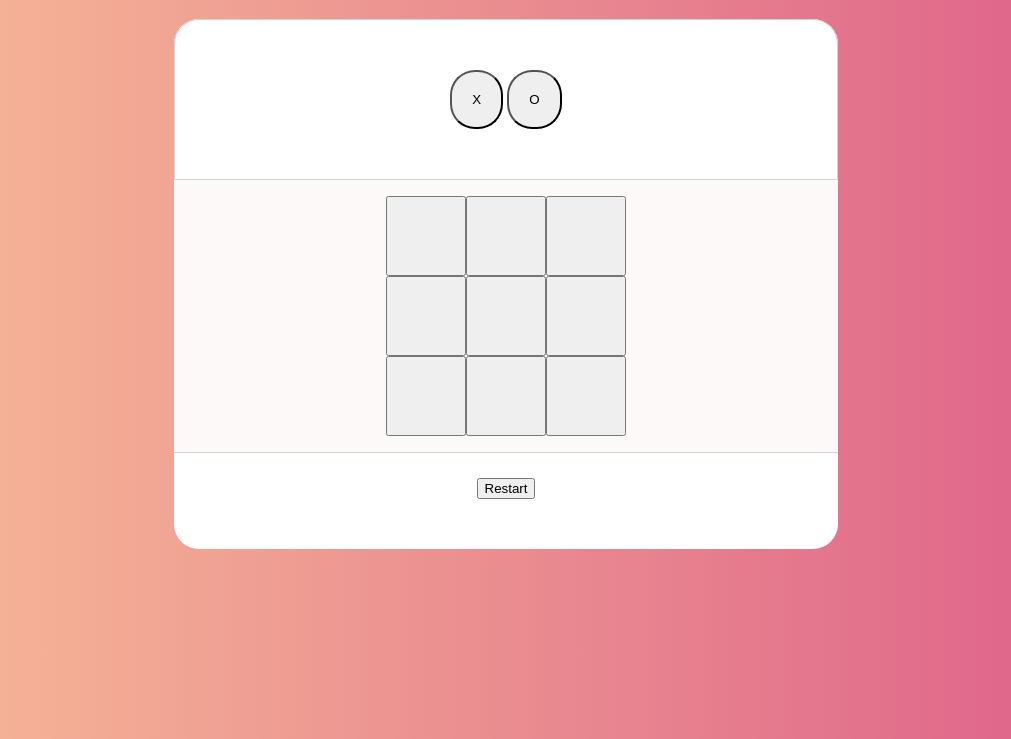
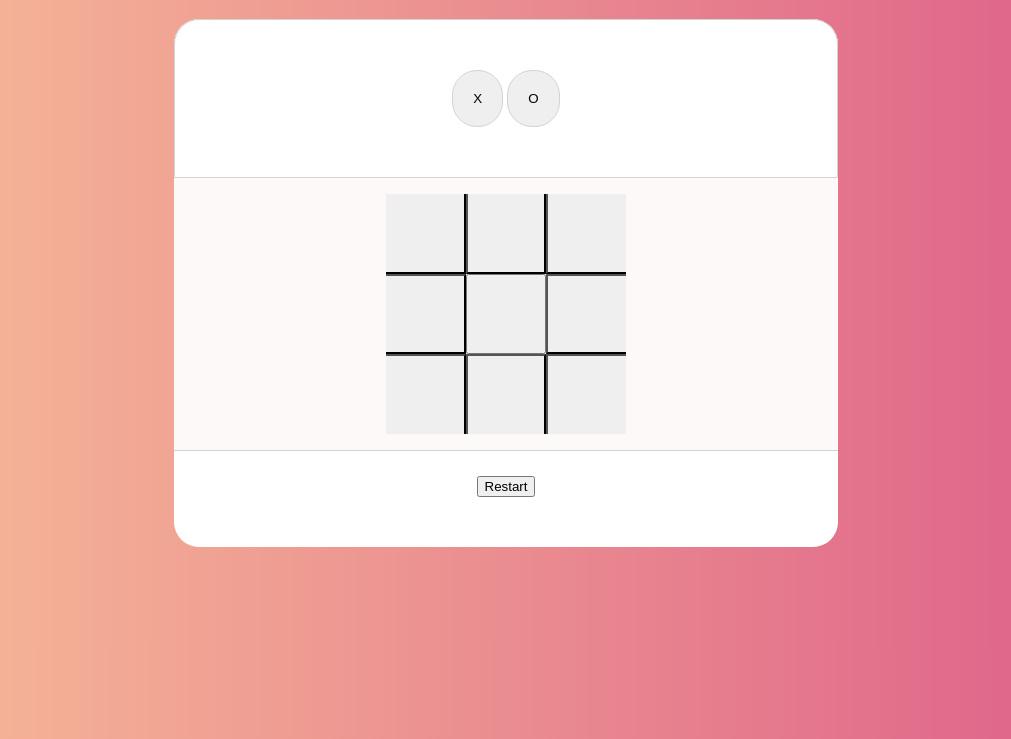
Before and after one commit to MrBowmanXD/Tic-Tac-Toe, a plain HTML site: page index.html in a window 1280 px wide. Shown: the part 61-800 px from the top of the page, without its empty margins (134-1145 px from the left). Drawn offline with Linux system fonts and the light colour scheme.

Commit message:
Add files via upload

```diff
--- a/script.js
+++ b/script.js
@@ -1,8 +1,7 @@
 "use strict";
 
 const GameBoard = {
-  gameboard: [],
-  flow: [],
+  gameBoard: [],
 };
 
 const displayController = {
@@ -10,7 +9,7 @@ const displayController = {
 };
 
 const player = {
-  name: "name",
-  player: 1,
+  name: "insert name",
+  player: [1, 2],
   turn: true,
 };
--- a/style.css
+++ b/style.css
@@ -20,7 +20,7 @@ body {
 .player-button {
   padding: 20px;
   border-radius: 25px;
-  border: 1 px solid lightgrey;
+  border: 1px solid lightgrey;
 }
 
 /*
@@ -69,3 +69,44 @@ body {
   margin-top: 25px;
   margin-bottom: -150px;
 }
+
+/*
+///////////////////////////////////////////
+// Customize each button
+*/
+
+.btn-1 {
+  border-top: none;
+  border-left: none;
+}
+
+.btn-2 {
+  border-top: none;
+}
+
+.btn-3 {
+  border-top: none;
+  border-right: none;
+}
+
+.btn-4 {
+  border-left: none;
+}
+
+.btn-6 {
+  border-right: none;
+}
+
+.btn-7 {
+  border-left: none;
+  border-bottom: none;
+}
+
+.btn-8 {
+  border-bottom: none;
+}
+
+.btn-9 {
+  border-right: none;
+  border-bottom: none;
+}
```
